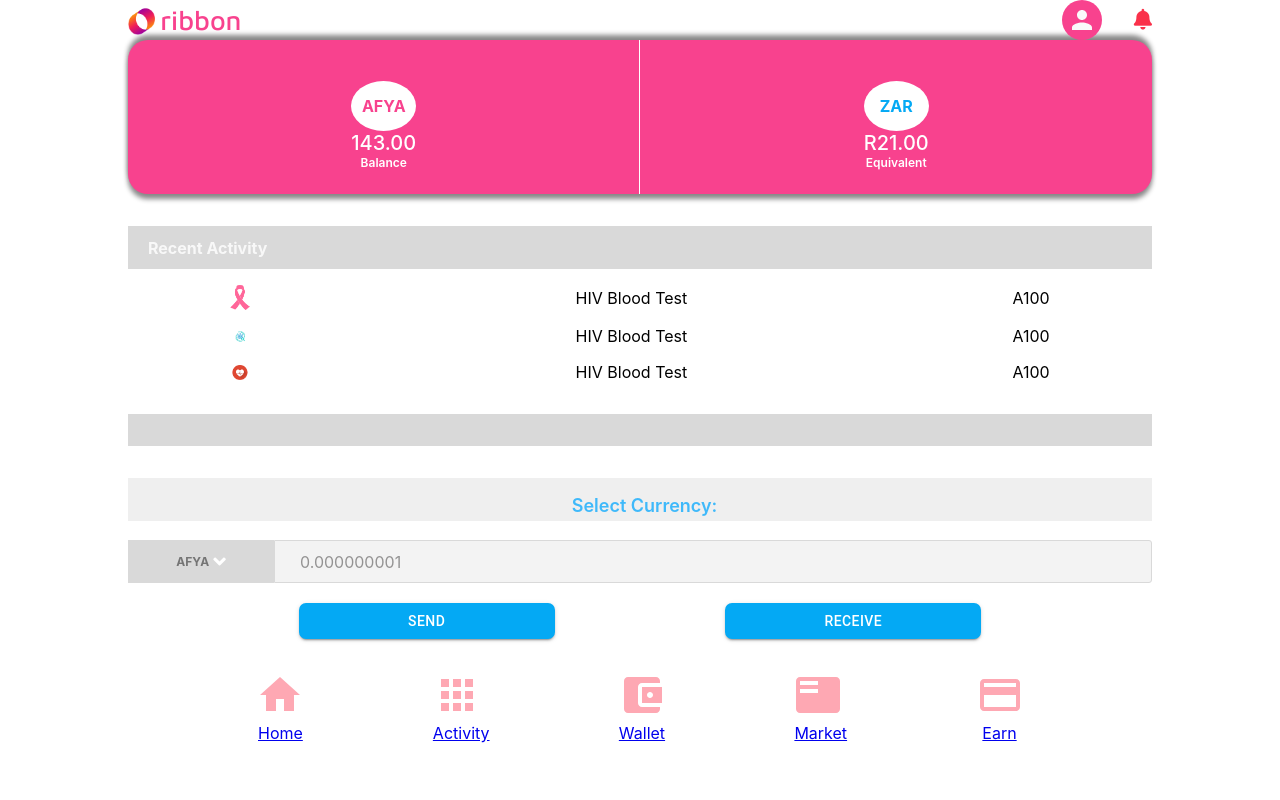
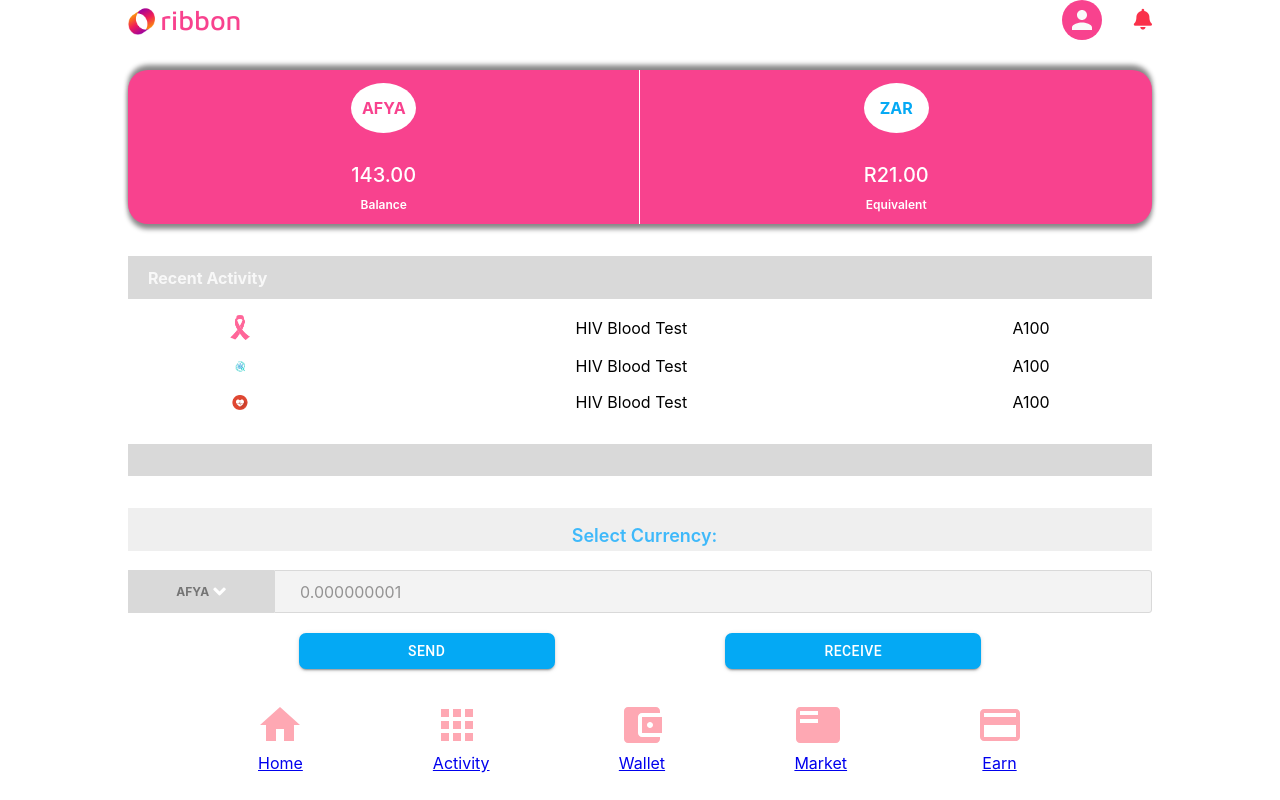
Before and after one commit to opeyemipeter1759/blockafric, a React (Create React App) app: page / in a window 1280 px wide. Built offline with nearby package versions, Linux system fonts and the light colour scheme.

Commit message:
recent activity

```diff
--- a/src/components/hero.css
+++ b/src/components/hero.css
@@ -6,6 +6,7 @@
   border-radius: 20px;
   /* box-shadow: 0 3px 2px rgb(54, 53, 53), 0 -3px 2px rgb(54, 53, 53); */
   box-shadow: 0px 5px 5px #888, 0px -5px 5px #888;
+  margin-top: 30px;
 }
 .hero-balance,
 .hero-equivalent {
@@ -14,7 +15,7 @@
 }
 .afya,
 .zar {
-  margin-top: 1rem;
+  margin-bottom: 30px;
   display: flex;
   justify-content: center;
   align-items: center;
@@ -39,6 +40,7 @@
   color: #fff;
   font-weight: 500;
   font-size: 20px;
+  margin-bottom: 10px;
 }
 .balance,
 .equivalent {
```
